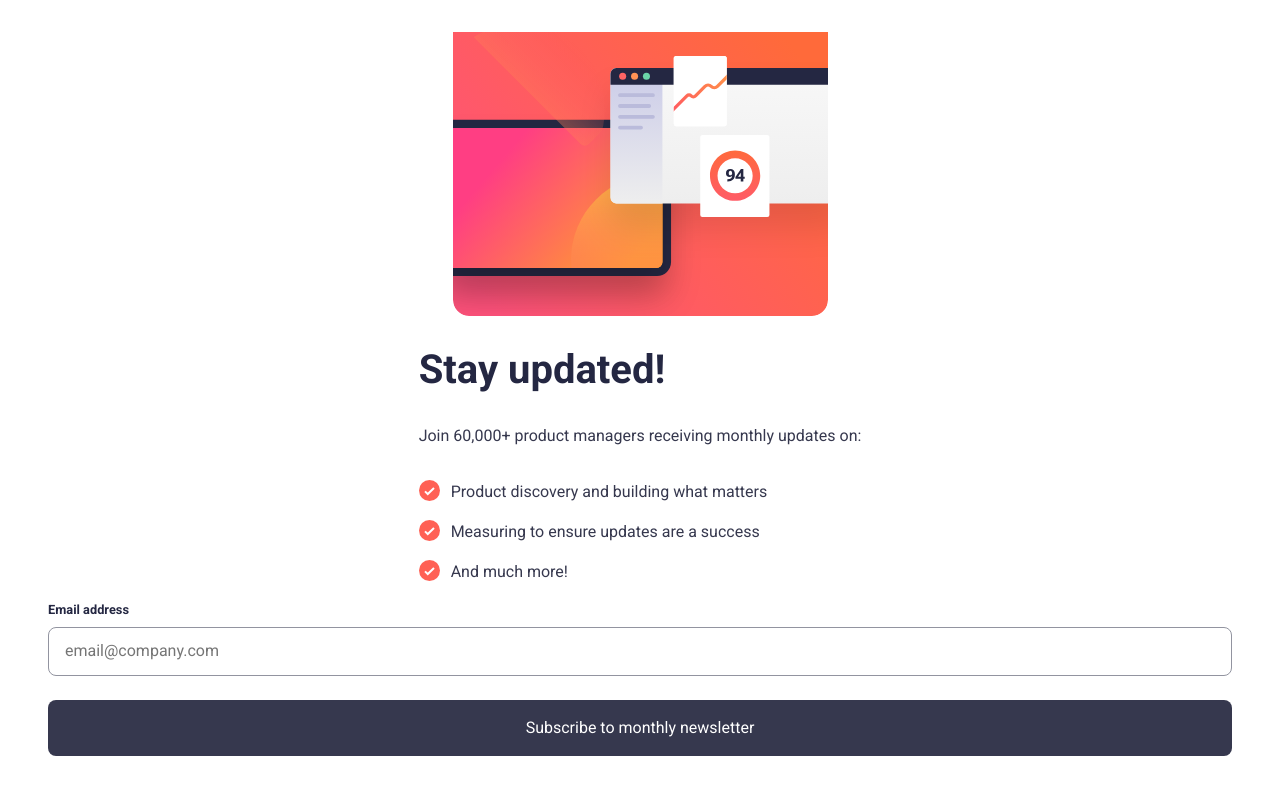
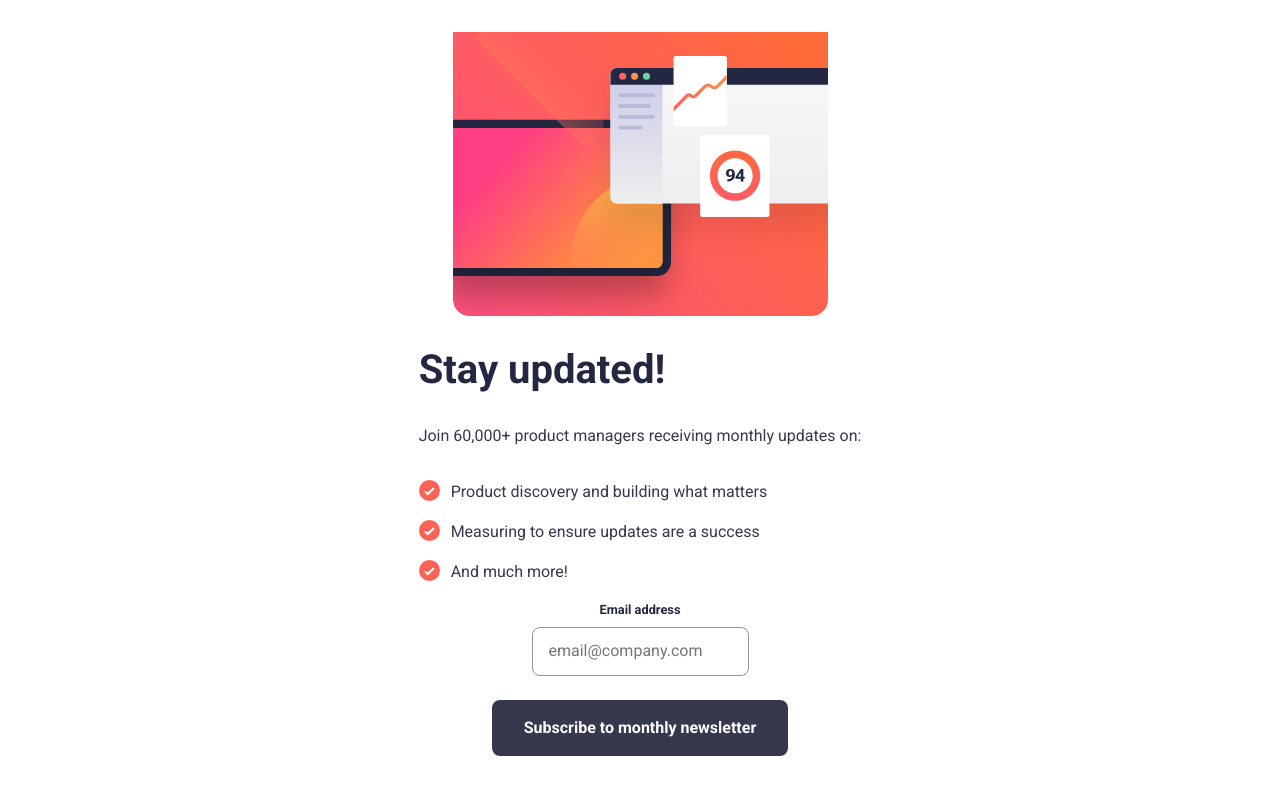
Before and after one commit to sclingan/newsletter-sign-up, a React (Vite) app: page / in a window 1280 px wide. Shown: the top 794 px of the page. Built offline with nearby package versions, Linux system fonts and the light colour scheme.

Commit message:
Adding success page, styling inputs and buttons

```diff
--- a/src/App.css
+++ b/src/App.css
@@ -104,10 +104,12 @@ input[type=email] {
   border: 0.02rem solid hsl(231, 7%, 60%);
   border-radius: 0.5rem;
   margin-bottom: 1rem;
+  cursor: pointer;
 }
 
 button {
   color: hsl(0, 0%, 100%);
+  font-weight: 700;
   background-color: hsl(235, 18%, 26%);
   border: none;
   border-radius: 0.5rem;
@@ -117,4 +119,12 @@ button {
 
 button:hover {
   background-color: hsl(4, 100%, 67%);
+}
+
+@media (min-width: 50rem) {
+  form {
+    display: flex;
+    flex-direction: column;
+    align-items: center;
+  }
 }/*# sourceMappingURL=App.css.map */
--- a/src/App.scss
+++ b/src/App.scss
@@ -74,10 +74,12 @@ input[type='email'] {
     border: 0.02rem solid $neutral-grey;
     border-radius: 0.5rem;
     margin-bottom: 1rem;
+    cursor: pointer;
 }
 
 button {
     color: $neutral-white;
+    font-weight: $fw-700;
     background-color: $neutral-charcoal-grey;
     border: none;
     border-radius: 0.5rem;
@@ -88,3 +90,20 @@ button {
 button:hover {
     background-color: $primary-tomato;
 }
+
+@media(min-width: 50rem) {
+
+  form {
+    display: flex;
+    flex-direction: column;
+    align-items: center;
+  }
+
+  input[type='email'] {
+    //  max-width: 40%;
+  }
+
+  button {
+    //  max-width: 40%;
+  }
+}
--- a/src/App.tsx
+++ b/src/App.tsx
@@ -1,4 +1,4 @@
-import { useState } from 'react'
+// import { useState } from 'react'
 import './App.css'
 import Header from './header'
 import Section from './section'
@@ -12,7 +12,7 @@ function App() {
         <Header />
         <Section />
         <Form />
-        <Success />
+        {/* <Success /> */}
     </main>
   )
 }
--- a/src/success.tsx
+++ b/src/success.tsx
@@ -2,7 +2,11 @@
 function Success() {
     return(
         <div>
-
+            <img src="../public/images/icon-success.svg"></img>
+            <h2>Thanks for subscribing!</h2>
+            <p>A confirmation email has been sent to ash@loremcompany.com.
+               Please open it and click the button inside to confirm your subscription.</p>
+            <button>Dismiss message</button>
         </div>
     )
 }
```
Also changed, not shown: index 2.html (deleted, +0 -52 lines), 1 other file (tests, documents, lock files or other folders).
